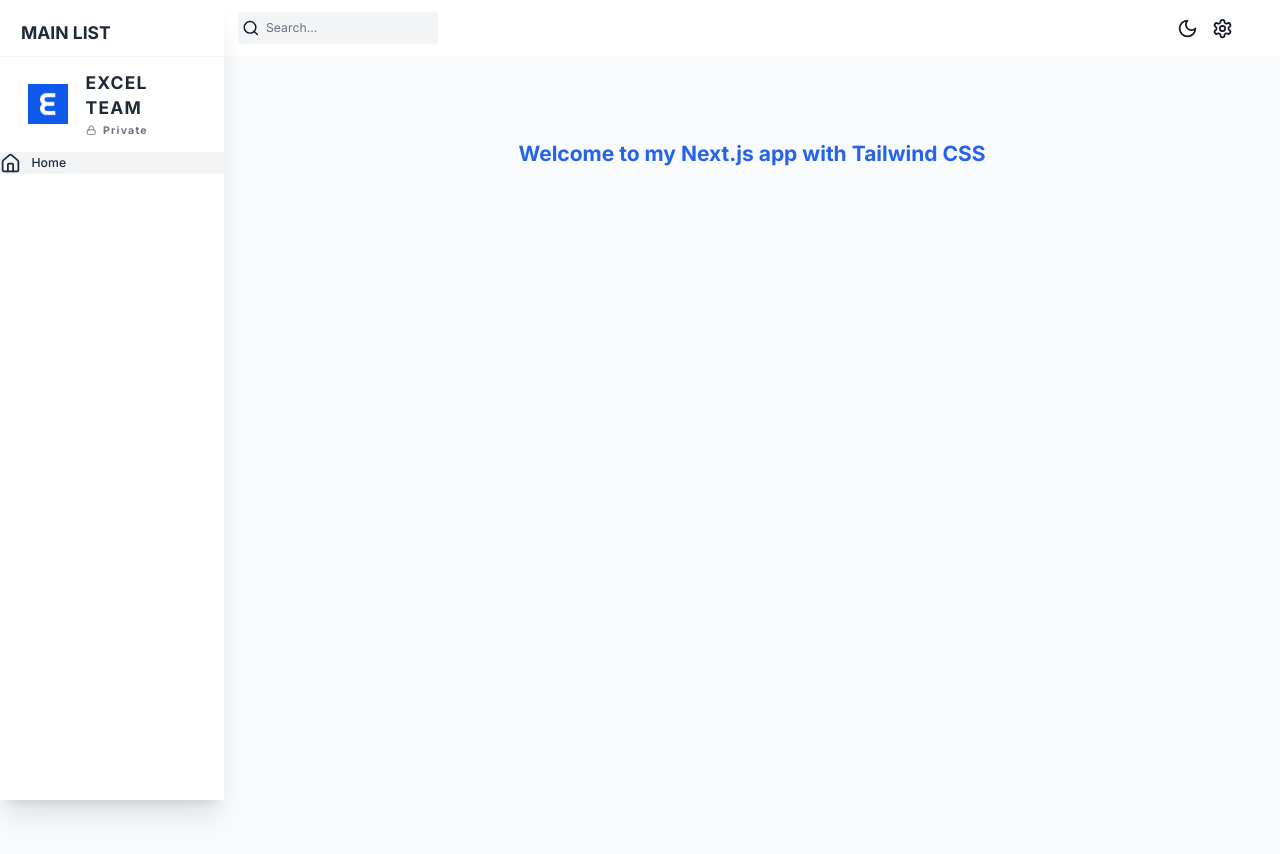
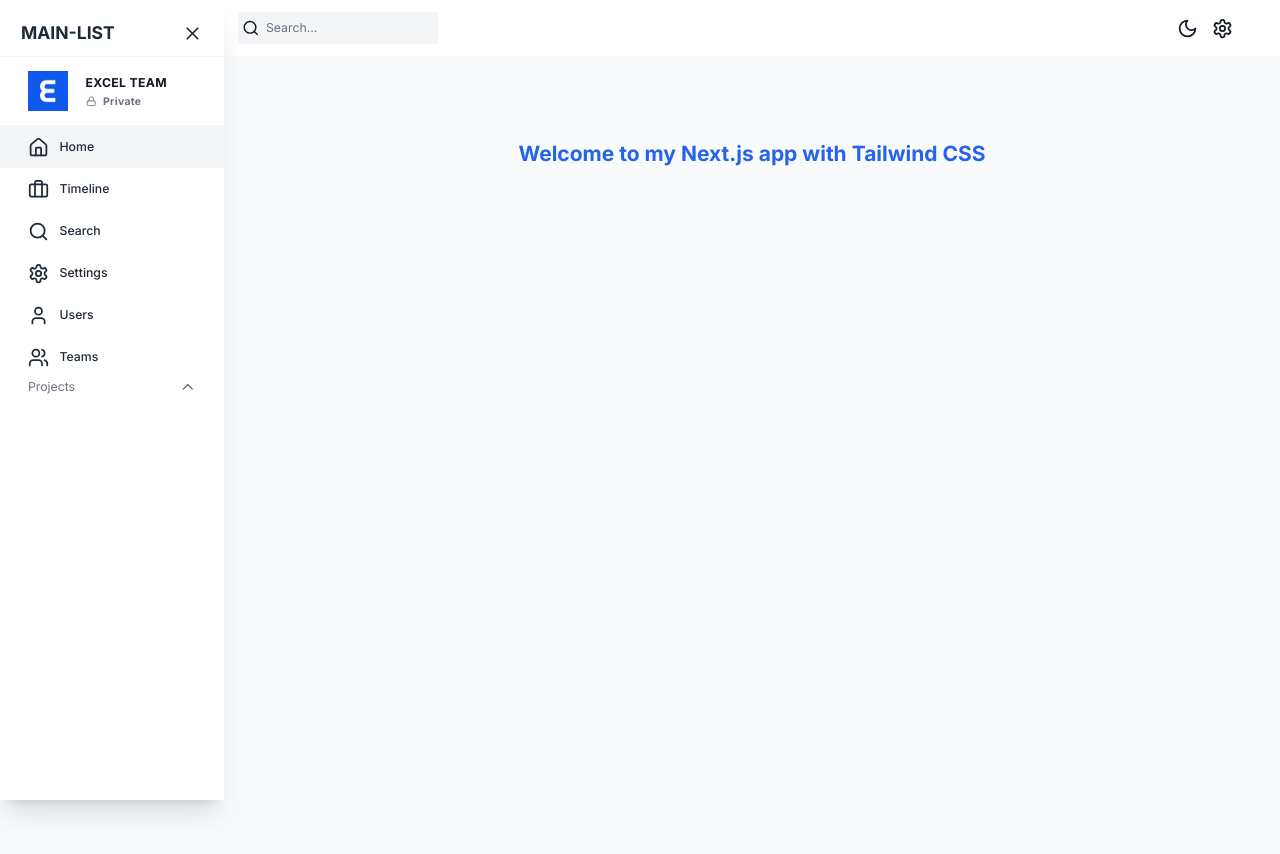
Before and after one commit to fdrive422/project-management, a Next.js app in the folder client/: page / in a window 1280 px wide. Built offline with nearby package versions, Linux system fonts and the light colour scheme; no server answers.

Commit message:
add sidebar links and icons

```diff
--- a/client/src/app/(components)/Sidebar/index.tsx
+++ b/client/src/app/(components)/Sidebar/index.tsx
@@ -1,4 +1,17 @@
-import { Home, Icon, LockIcon, LucideIcon } from "lucide-react";
+import {
+  Briefcase,
+  ChevronDown,
+  ChevronUp,
+  Home,
+  Icon,
+  LockIcon,
+  LucideIcon,
+  Search,
+  Settings,
+  User,
+  Users,
+  X,
+} from "lucide-react";
 import Image from "next/image";
 import React, { useState } from "react";
 import { usePathname } from "next/navigation";
@@ -26,7 +39,7 @@ const Sidebar = () => {
         {/* TOP LOGO */}
         <div className="z-50 flex min-h-[56px] w-64 items-center justify-between bg-white px-6 pt-3 dark:bg-black">
           <div className="text-xl font-bold text-gray-800 dark:text-white">
-            MAIN LIST
+            MAIN-LIST
           </div>
           {isSidebarCollapsed ? null : (
             <button
@@ -34,18 +47,19 @@ const Sidebar = () => {
               onClick={() => {
                 dispatch(setIsSidebarCollapsed(!isSidebarCollapsed));
               }}
-            ></button>
+            >
+              <X className="h-6 w-6 text-gray-800 hover:text-gray-500 dark:text-white" />
+            </button>
           )}
         </div>
         {/* TEAMS */}
         <div className="flex items-center gap-5 border-y-[1.5px] border-gray-100 px-8 py-4 dark:border-gray-700">
           <Image src="/logo.png" alt="Logo" width={40} height={40} />
           <div>
-            <h3 className="text-md font-bold tracking-widest dark:text-gray-200">
-              <div className="fond-bold text-xl text-gray-800 dark:text-white">
-                EXCEL TEAM
-              </div>
-
+            <h3 className="text-md font-bold tracking-wide dark:text-gray-200">
+              {/* <div className="fond-bold text-xl text-gray-800 dark:text-white"> */}
+              EXCEL TEAM
+              {/* </div> */}
               <div className="mt-1 flex items-start gap-2">
                 <LockIcon className="mt-[0.1rem] h-3 w-3 text-gray-500 dark:text-gray-400" />
                 <p className="text-xs text-gray-500">Private</p>
@@ -56,7 +70,24 @@ const Sidebar = () => {
         {/* NAVBAR LINKS */}
         <nav className="z-10 w-full">
           <SidebarLink icon={Home} label="Home" href="/" />
+          <SidebarLink icon={Briefcase} label="Timeline" href="/timeline" />
+          <SidebarLink icon={Search} label="Search" href="/search" />
+          <SidebarLink icon={Settings} label="Settings" href="/settings" />
+          <SidebarLink icon={User} label="Users" href="/users" />
+          <SidebarLink icon={Users} label="Teams" href="/teams" />
         </nav>
+        <button
+          onClick={() => setShowProjects((prev) => !prev)}
+          className="pu-3 flex w-full items-center justify-between px-8 text-gray-500"
+        >
+          <span className="">Projects</span>
+          {showProjects ? (
+            <ChevronUp className="h-5 w-5" />
+          ) : (
+            <ChevronDown className="h-5 w-5" />
+          )}
+        </button>
+        {/* PROJECTS LIST */}
       </div>
     </div>
   );
@@ -66,7 +97,6 @@ interface SidebarLinkProps {
   href: string;
   icon: LucideIcon;
   label: string;
-  // isCollapsed: boolean;
 }
 
 const SidebarLink = ({
@@ -78,17 +108,13 @@ const SidebarLink = ({
   const pathname = usePathname();
   const isActive =
     pathname === href || (pathname === "/" && href === "/dashboard");
-  const screenWidth = window.innerWidth;
-
-  const dispatch = useAppDispatch();
-  const isSidebarCollapsed = useAppSelector(
-    (state) => state.global.isSidebarCollapsed,
-  );
 
   return (
     <Link href={href} className="w=full">
       <div
-        className={`relative flex cursor-pointer items-center gap-3 transition-colors hover:bg-gray-100 dark:bg-black dark:hover:bg-gray-700 ${isActive ? "bg-gray-100 text-white dark:bg-gray-600" : ""}`}
+        className={`relative flex cursor-pointer items-center gap-3 transition-colors hover:bg-gray-100 dark:bg-black dark:hover:bg-gray-700 ${
+          isActive ? "bg-gray-100 text-white dark:bg-gray-600" : ""
+        }justify-start px-8 py-3`}
       >
         {isActive && (
           <div className="w-[5px absolute left-0 top-0 h-[100%] bg-blue-200" />
```
